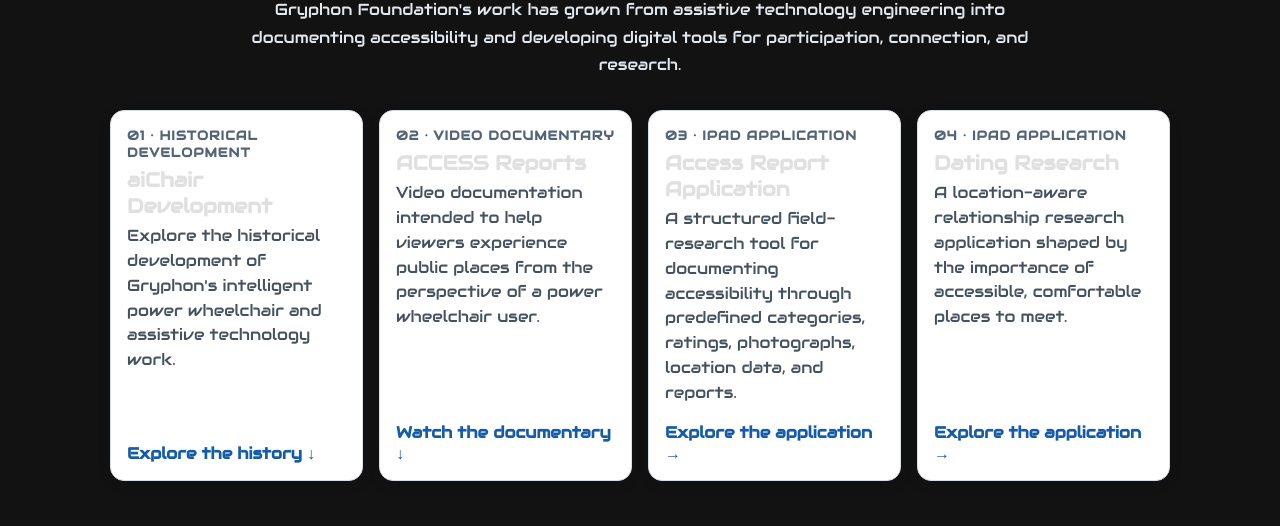
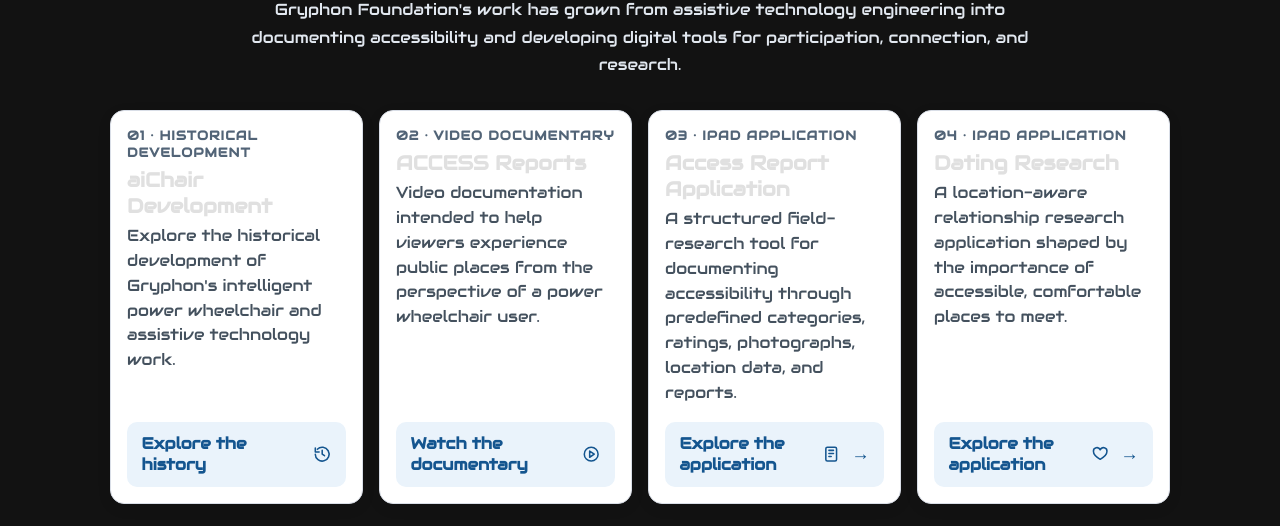
Before and after one commit to GryphonFoundationDeveloper/gryphonfoundation-website, a plain HTML site: page pages/research.html in a window 1280 px wide. Shown: the part 195-721 px from the top of the page. Drawn offline with Linux system fonts and the light colour scheme.

Commit message:
Add files via upload

```diff
--- a/pages/research.html
+++ b/pages/research.html
@@ -15,7 +15,12 @@
     .research-card .card-number{font-size:.8rem;letter-spacing:.08em;text-transform:uppercase;color:#526477;font-weight:700;padding:1rem 1rem 0}
     .research-card h2{font-size:1.25rem;margin:.35rem 1rem}
     .research-card p{line-height:1.55;margin:0 1rem 1rem;color:#44515e}
-    .research-card .card-link{margin:auto 1rem 1rem;font-weight:700;color:#155ca8}
+    .research-card .card-link{display:inline-flex;align-items:center;justify-content:space-between;gap:.65rem;margin:auto 1rem 1rem;padding:.72rem .9rem;border-radius:10px;background:#eaf3fb;color:#14558f;font-weight:750;text-decoration:none;transition:background .18s,color .18s,transform .18s}
+    .research-card .card-link .cta-icon{width:1.15rem;height:1.15rem;flex:0 0 auto;stroke:currentColor;fill:none;stroke-width:2;stroke-linecap:round;stroke-linejoin:round}
+    .research-card:hover .card-link,.research-card:focus-visible .card-link{background:#155f9e;color:#fff}
+    .research-card:focus-visible{outline:3px solid #72b7f0;outline-offset:4px}
+    .research-card .card-link .cta-arrow{font-size:1.15rem;line-height:1;transition:transform .18s}
+    .research-card:hover .card-link .cta-arrow{transform:translateX(3px)}
     .research-note{color:#202b35;max-width:1000px;margin:0 auto 2.5rem;padding:1.25rem 1.5rem;border-left:4px solid #2876b9;background:#f2f6fa;line-height:1.7}
     .section-heading{text-align:center;color:#f8fafc;margin:2.5rem 1rem 1rem}
     .section-intro{text-align:center;color:#e2e8f0;max-width:820px;margin:0 auto 1.5rem;padding:0 1.25rem;line-height:1.7}
@@ -50,25 +55,25 @@
       <div class="card-number">01 · Historical development</div>
       <h2>aiChair Development</h2>
       <p>Explore the historical development of Gryphon's intelligent power wheelchair and assistive technology work.</p>
-      <span class="card-link">Explore the history ↓</span>
+      <span class="card-link">Explore the history <svg class="cta-icon" viewBox="0 0 24 24" aria-hidden="true"><path d="M3 12a9 9 0 1 0 2.64-6.36"/><path d="M3 4v5h5"/><path d="M12 7v5l3 2"/></svg></span>
     </a>
     <a class="research-card" href="#access-documentary">
       <div class="card-number">02 · Video documentary</div>
       <h2>ACCESS Reports</h2>
       <p>Video documentation intended to help viewers experience public places from the perspective of a power wheelchair user.</p>
-      <span class="card-link">Watch the documentary ↓</span>
+      <span class="card-link">Watch the documentary <svg class="cta-icon" viewBox="0 0 24 24" aria-hidden="true"><circle cx="12" cy="12" r="9"/><path d="m10 8 6 4-6 4z"/></svg></span>
     </a>
     <a class="research-card" href="access-report.html">
       <div class="card-number">03 · iPad application</div>
       <h2>Access Report Application</h2>
       <p>A structured field-research tool for documenting accessibility through predefined categories, ratings, photographs, location data, and reports.</p>
-      <span class="card-link">Explore the application →</span>
+      <span class="card-link">Explore the application <svg class="cta-icon" viewBox="0 0 24 24" aria-hidden="true"><rect x="5" y="3" width="14" height="18" rx="2"/><path d="M9 7h6M9 11h6M9 15h3"/></svg><span class="cta-arrow" aria-hidden="true">→</span></span>
     </a>
     <a class="research-card" href="dating-research.html">
       <div class="card-number">04 · iPad application</div>
       <h2>Dating Research</h2>
       <p>A location-aware relationship research application shaped by the importance of accessible, comfortable places to meet.</p>
-      <span class="card-link">Explore the application →</span>
+      <span class="card-link">Explore the application <svg class="cta-icon" viewBox="0 0 24 24" aria-hidden="true"><path d="M20.8 8.6c0 5.2-8.8 10.1-8.8 10.1S3.2 13.8 3.2 8.6A4.6 4.6 0 0 1 12 6.3a4.6 4.6 0 0 1 8.8 2.3Z"/></svg><span class="cta-arrow" aria-hidden="true">→</span></span>
     </a>
   </section>
 
```
